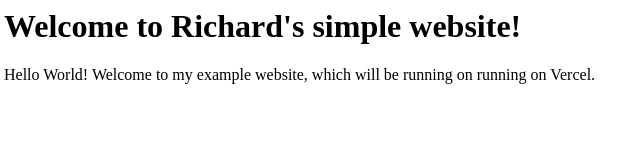
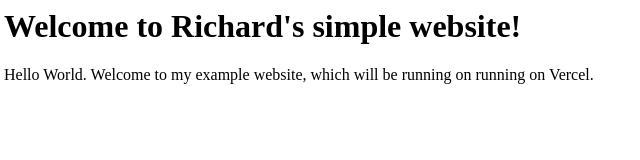
Before and after one commit to richardjzhang/codespaces-blank-16-oct, a plain HTML site: page index.html in a window 1280 px wide. Shown: the full height of the page, 4-644 px from the left. Drawn offline with Linux system fonts and the light colour scheme.

```diff
--- a/index.html
+++ b/index.html
@@ -3,5 +3,5 @@
 </h1>
 
 <div>
-	Hello World! Welcome to my example website, which will be running on  running on Vercel.
+	Hello World. Welcome to my example website, which will be running on  running on Vercel.
 </div>
```
